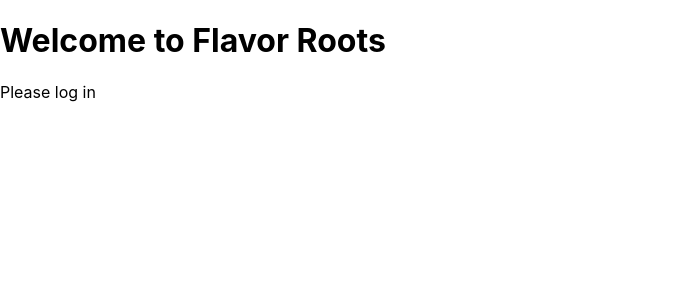
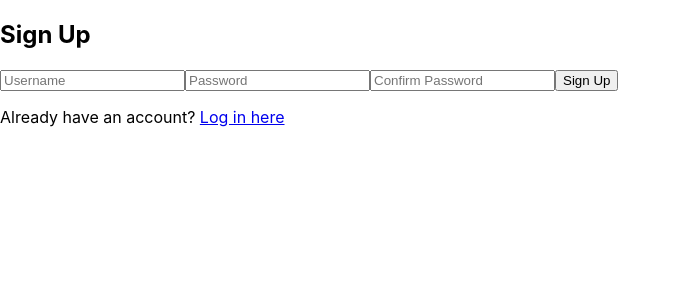
Before and after one commit to AlanSala123/Flavor-Roots, a React (Create React App) app: page /signup in a window 1280 px wide. Shown: the top 300 px of the page, without its empty margins (0-681 px from the left). Built offline with nearby package versions, Linux system fonts and the light colour scheme; no server answers.

Commit message:
Implemented signup and login

```diff
--- a/package.json
+++ b/package.json
@@ -6,6 +6,7 @@
     "@testing-library/jest-dom": "^5.17.0",
     "@testing-library/react": "^13.4.0",
     "@testing-library/user-event": "^13.5.0",
+    "bcryptjs": "^2.4.3",
     "firebase": "^11.0.1",
     "react": "^18.3.1",
     "react-dom": "^18.3.1",
--- a/src/App.js
+++ b/src/App.js
@@ -1,23 +1,20 @@
 // src/App.js
-import React, { useEffect, useState } from "react";
-import { auth } from "./firebaseConfig";
-import { onAuthStateChanged } from "firebase/auth";
+import React from "react";
+import { BrowserRouter as Router, Routes, Route, Navigate } from "react-router-dom";
+import Home from "./pages/Home";
+import Login from "./pages/Login";
+import Signup from "./pages/Signup";
 
 function App() {
-  const [user, setUser] = useState(null);
-
-  useEffect(() => {
-    const unsubscribe = onAuthStateChanged(auth, (currentUser) => {
-      setUser(currentUser);
-    });
-    return unsubscribe; // Unsubscribe when component unmounts
-  }, []);
-
   return (
-    <div>
-      <h1>Welcome to Flavor Roots</h1>
-      {user ? <p>Welcome, {user.email}</p> : <p>Please log in</p>}
-    </div>
+    <Router>
+      <Routes>
+        <Route path="/" element={<Navigate to="/login" />} />
+        <Route path="/signup" element={<Signup />} />
+        <Route path="/login" element={<Login />} />
+        <Route path="/home" element={<Home />} />
+      </Routes>
+    </Router>
   );
 }
 
--- a/src/pages/Login.js
+++ b/src/pages/Login.js
@@ -1,22 +1,38 @@
 // src/pages/Login.js
 import React, { useState } from "react";
-import { signInWithEmailAndPassword } from "firebase/auth";
-import { auth } from "../firebaseConfig";
-import { useNavigate } from "react-router-dom";
+import { db } from "../firebaseConfig";
+import { collection, query, where, getDocs } from "firebase/firestore";
+import bcrypt from "bcryptjs";
+import { useNavigate, Link } from "react-router-dom";
 
 function Login() {
-  const [email, setEmail] = useState("");
+  const [username, setUsername] = useState("");
   const [password, setPassword] = useState("");
   const navigate = useNavigate();
 
   const handleLogin = async (e) => {
     e.preventDefault();
-    try {
-      await signInWithEmailAndPassword(auth, email, password);
-      navigate("/home"); // Redirect to home after login
-    } catch (error) {
-      console.error("Login error:", error);
-      alert("Invalid login credentials");
+    const usersCollection = collection(db, "users");
+
+    // Check if username exists
+    const q = query(usersCollection, where("username", "==", username));
+    const querySnapshot = await getDocs(q);
+
+    if (querySnapshot.empty) {
+      alert("Invalid username or password");
+      return;
+    }
+
+    // Get stored hashed password
+    const userDoc = querySnapshot.docs[0];
+    const storedHashedPassword = userDoc.data().password;
+
+    // Compare entered password with stored hashed password
+    const isPasswordCorrect = await bcrypt.compare(password, storedHashedPassword);
+    if (isPasswordCorrect) {
+      navigate("/home");
+    } else {
+      alert("Invalid username or password");
     }
   };
 
@@ -25,19 +41,24 @@
       <h2>Login</h2>
       <form onSubmit={handleLogin}>
         <input
-          type="email"
-          placeholder="Email"
-          value={email}
-          onChange={(e) => setEmail(e.target.value)}
+          type="text"
+          placeholder="Username"
+          value={username}
+          onChange={(e) => setUsername(e.target.value)}
+          required
         />
         <input
           type="password"
           placeholder="Password"
           value={password}
           onChange={(e) => setPassword(e.target.value)}
+          required
         />
         <button type="submit">Login</button>
       </form>
+
+      {/* Link to the signup page */}
+      <p>Don't have an account? <Link to="/signup">Sign up here</Link></p>
     </div>
   );
 }
--- /dev/null
+++ b/src/pages/Signup.js
@@ -0,0 +1,81 @@
+// src/pages/Signup.js
+import React, { useState } from "react";
+import { db } from "../firebaseConfig";
+import { collection, addDoc, query, where, getDocs } from "firebase/firestore";
+import bcrypt from "bcryptjs";
+import { useNavigate, Link } from "react-router-dom";
+
+function Signup() {
+  const [username, setUsername] = useState("");
+  const [password, setPassword] = useState("");
+  const [confirmPassword, setConfirmPassword] = useState("");
+  const navigate = useNavigate();
+
+  const handleSignup = async (e) => {
+    e.preventDefault();
+
+    // Check if passwords match
+    if (password !== confirmPassword) {
+      alert("Passwords do not match. Please try again.");
+      return;
+    }
+
+    const usersCollection = collection(db, "users");
+
+    // Check if the username already exists
+    const q = query(usersCollection, where("username", "==", username));
+    const querySnapshot = await getDocs(q);
+
+    if (!querySnapshot.empty) {
+      alert("Username already exists. Please choose a different one.");
+      return;
+    }
+
+    // Hash the password
+    const hashedPassword = await bcrypt.hash(password, 10);
+
+    // Add the new user to Firestore
+    await addDoc(usersCollection, {
+      username: username,
+      password: hashedPassword,
+    });
+
+    alert("Signup successful! Please log in.");
+    navigate("/login");
+  };
+
+  return (
+    <div>
+      <h2>Sign Up</h2>
+      <form onSubmit={handleSignup}>
+        <input
+          type="text"
+          placeholder="Username"
+          value={username}
+          onChange={(e) => setUsername(e.target.value)}
+          required
+        />
+        <input
+          type="password"
+          placeholder="Password"
+          value={password}
+          onChange={(e) => setPassword(e.target.value)}
+          required
+        />
+        <input
+          type="password"
+          placeholder="Confirm Password"
+          value={confirmPassword}
+          onChange={(e) => setConfirmPassword(e.target.value)}
+          required
+        />
+        <button type="submit">Sign Up</button>
+      </form>
+
+      {/* Link to the login page */}
+      <p>Already have an account? <Link to="/login">Log in here</Link></p>
+    </div>
+  );
+}
+
+export default Signup;
```
Also changed, not shown: 1 other file (tests, documents, lock files or other folders).
